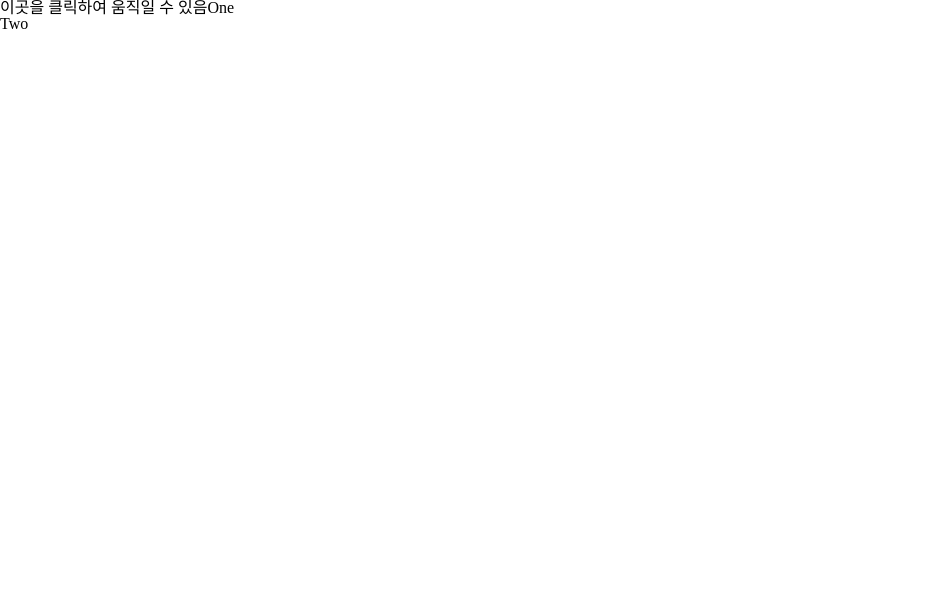
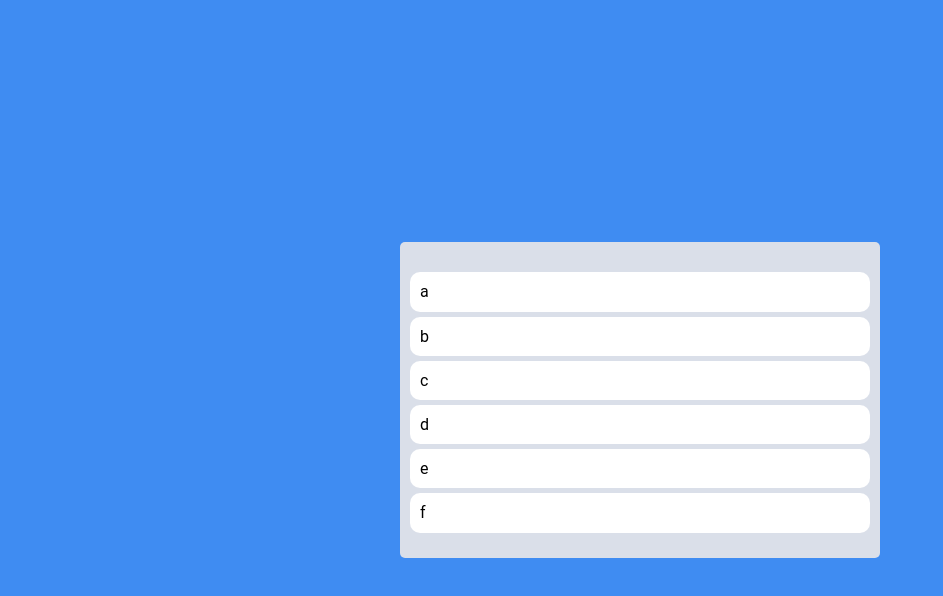
Before and after one commit to SM0413/react-dragNdrop, a React (Create React App) app: page / in a window 1280 px wide. Shown: the top 596 px of the page, without its empty margins (0-943 px from the left). Built offline with nearby package versions, Linux system fonts and the light colour scheme.

Commit message:
Styles and Placeholders

```diff
--- a/src/App.tsx
+++ b/src/App.tsx
@@ -1,40 +1,68 @@
 import React from "react";
 import { DragDropContext, Draggable, Droppable } from "react-beautiful-dnd";
+import styled from "styled-components";
+
+const Wrapper = styled.div`
+  display: flex;
+  max-width: 480px;
+  width: 100%;
+  margin: 0 auto;
+  justify-content: center;
+  align-items: center;
+  height: 100vh;
+`;
+
+const Boards = styled.div`
+  display: grid;
+  width: 100%;
+  grid-template-columns: repeat(1, 1fr);
+`;
+
+const Board = styled.div`
+  padding: 20px 10px;
+  padding-top: 30px;
+  background-color: ${(props) => props.theme.boardColor};
+  border-radius: 5px;
+  min-height: 200px;
+`;
+
+const Card = styled.div`
+  padding: 10px 10px;
+  background-color: ${(props) => props.theme.cardColor};
+  margin-bottom: 5px;
+  border-radius: 10px;
+`;
+
+const toDos = ["a", "b", "c", "d", "e", "f"];
 
 function App() {
   const onDragEnd = () => {};
   return (
     <DragDropContext onDragEnd={onDragEnd}>
-      <div>
+      <Wrapper>
+        <Boards>
           <Droppable droppableId="one">
             {(magic) => (
-            <ul ref={magic.innerRef} {...magic.droppableProps}>
-              <Draggable draggableId="first" index={0}>
+              <Board ref={magic.innerRef} {...magic.droppableProps}>
+                {toDos.map((toDo, index) => (
+                  <Draggable draggableId={toDo} index={index}>
                     {(magic) => (
-                  <li ref={magic.innerRef} {...magic.draggableProps}>
-                    {" "}
-                    <span {...magic.dragHandleProps}>
-                      이곳을 클릭하여 움직일 수 있음
-                    </span>
-                    One
-                  </li>
-                )}
-              </Draggable>
-              <Draggable draggableId="second" index={1}>
-                {(magic) => (
-                  <li
+                      <Card
                         ref={magic.innerRef}
                         {...magic.draggableProps}
                         {...magic.dragHandleProps}
                       >
-                    Two
-                  </li>
+                        {toDo}
+                      </Card>
                     )}
                   </Draggable>
-            </ul>
+                ))}
+                {magic.placeholder}
+              </Board>
             )}
           </Droppable>
-      </div>
+        </Boards>
+      </Wrapper>
     </DragDropContext>
   );
 }
--- a/src/index.tsx
+++ b/src/index.tsx
@@ -5,7 +5,7 @@
 import App from "./App";
 import { darkTheme } from "./theme";
 const GlobalStyle = createGlobalStyle`
-@import url('https://fonts.googleapis.com/css2?family=Roboto:ital,wght@0,500;1,700&family=Source+Sans+Pro:wght@300;400&display=swap');
+@import url('https://fonts.googleapis.com/css2?family=Roboto:wght@500&display=swap');
 html, body, div, span, applet, object, iframe,
 h1, h2, h3, h4, h5, h6, p, blockquote, pre,
 a, abbr, acronym, address, big, cite, code,
@@ -49,8 +49,19 @@
 	border-collapse: collapse;
 	border-spacing: 0;
 }
-*{
+* {
   box-sizing: border-box;
+}
+body {
+  font-family: 'Roboto', sans-serif;
+  font-weight: 400;
+  background-color:${(props) => props.theme.bgColor};
+  color:black;
+  line-height: 1.2;
+}
+a {
+  text-decoration:none;
+  color:inherit;
 }
 `;
 const root = ReactDOM.createRoot(
--- a/src/styled.d.ts
+++ b/src/styled.d.ts
@@ -3,7 +3,7 @@
 declare module "styled-components" {
   export interface DefaultTheme {
     bgColor: string;
-    textColor: string;
-    accentColor: string;
+    cardColor: string;
+    boardColor: string;
   }
 }
--- a/src/theme.ts
+++ b/src/theme.ts
@@ -1,7 +1,7 @@
 import { DefaultTheme } from "styled-components";
 
 export const darkTheme: DefaultTheme = {
-  bgColor: "#2c3e50",
-  textColor: "white",
-  accentColor: "#9b59b6",
+  bgColor: "#3F8CF2",
+  boardColor: "#DADFE9",
+  cardColor: "white",
 };
```
Lines whose indentation alone changed are shown as unchanged.
